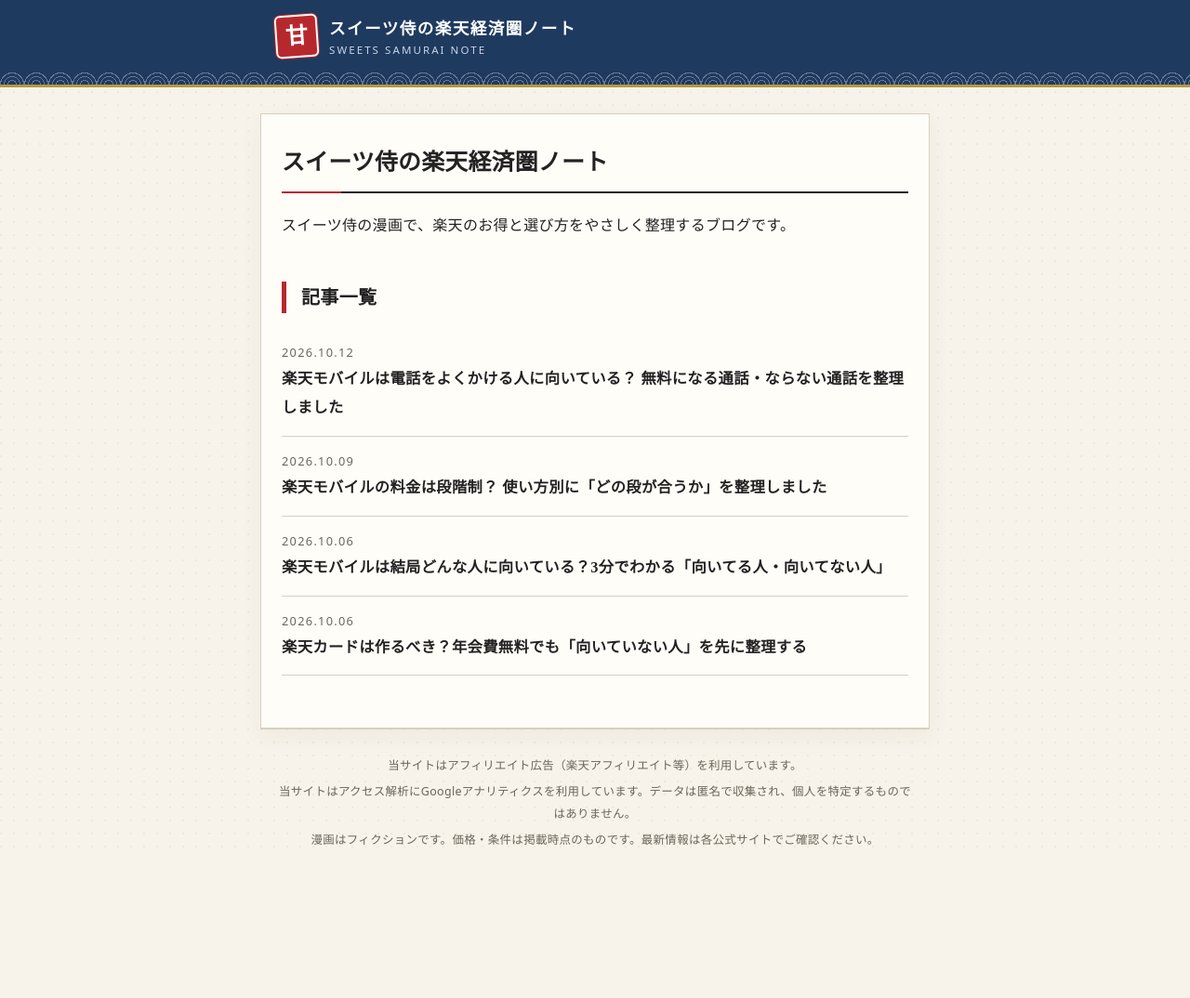
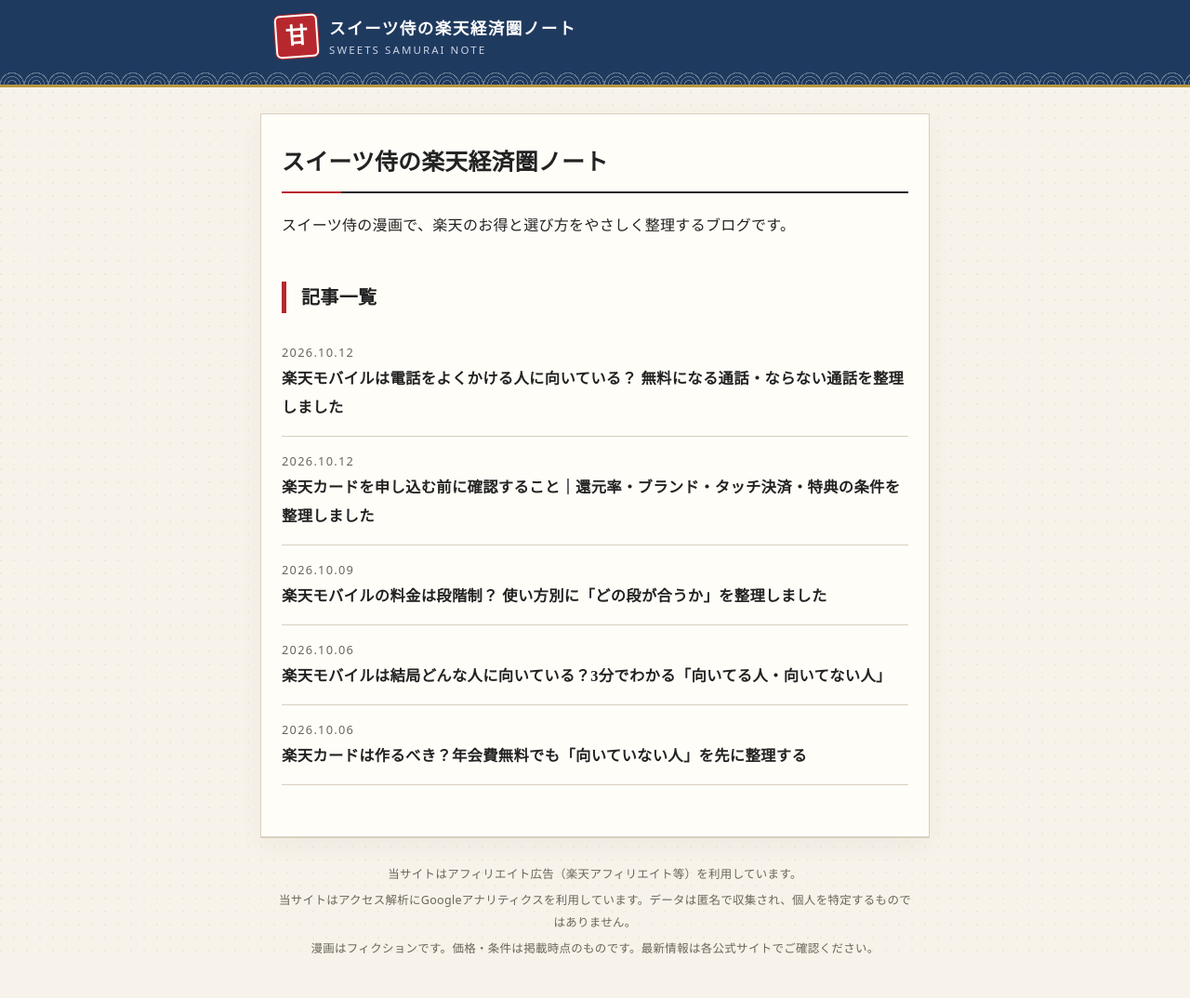
Before and after one commit to eztamu/sweets-blog, a Jekyll site: the page built from index.md, in a window 1280 px wide. Shown: the whole page at 93% size. Built offline with Jekyll 4.4.1, drawn with Linux system fonts in a browser that asks for light colours; before the commit the page ends 956 px from its top, so only the background shows below that; part of the change alters nothing that is shown.

Commit message:
記事を追加: 楽天カードを申し込む前に確認すること（既存2記事に相互リンク）
Co-Authored-By: Claude Sonnet 5.5 <noreply@anthropic.com>
Claude-Session: https://claude.ai/code/session_01BpUWxc767rFro4ZmmBRR5J

```diff
--- a/_posts/2026-10-06-rakuten-card-fit.md
+++ b/_posts/2026-10-06-rakuten-card-fit.md
@@ -117,3 +117,4 @@ A. 2026年10月時点の公式バナー表記です。審査やポイントの
 
 - [楽天モバイルは結局どんな人に向いている？3分でわかる「向いてる人・向いてない人」]({% post_url 2026-10-06-rakuten-mobile-fit %})
 - [楽天モバイルの料金は段階制？ 使い方別に「どの段が合うか」を整理しました]({% post_url 2026-10-09-rakuten-mobile-tier %})
+- [楽天カードを申し込む前に確認すること｜還元率・ブランド・タッチ決済・特典の条件を整理しました]({% post_url 2026-10-12-rakuten-card-precheck %})
--- /dev/null
+++ b/_posts/2026-10-12-rakuten-card-precheck.md
@@ -0,0 +1,129 @@
+---
+title: "楽天カードを申し込む前に確認すること｜還元率・ブランド・タッチ決済・特典の条件を整理しました"
+date: 2026-10-12
+description: "楽天カードの申し込み前に、年会費、還元率、国際ブランドとタッチ決済、申し込めない人の条件、入会特典の内訳を、公式の表記と運営者の利用メモで整理しました。"
+---
+![スイーツ侍の4コマ漫画](/assets/img/rakuten-card-precheck-intro.jpg)
+
+## 【結論】申し込む前に「特典の内訳」を見ておくのが肝心でござる
+
+楽天カードは、まだ楽天カードを持っておらず、年会費のかからないカードを探している人に向いています。すでに持っている人や、特典のポイント数だけで決めたい人は、先に条件を確認してからにしましょう。
+
+この記事で分かること
+- 還元率・国際ブランド・タッチ決済の基本
+- 「5,000ポイント」の内訳と、特典ごとの条件
+- 申し込めない人と、申し込みの流れ
+
+{% include aff.html id="card" %}
+
+## 「おやつ代が足りぬ」…でも申し込む前に、何を見ればいいか分からない
+
+漫画の侍のように、毎日の小さな出費が積み重なると「カードでポイントを貯めたい」と思いますよね。ところが、いざ申し込もうとすると「5,000ポイントは全部もらえるの？」「ブランドはどれを選べばいい？」と、細かい点が気になって手が止まりがちです。
+
+申し込んだあとに「思っていた条件と違った」となるのは避けたいところです。ここでは、申し込みの手前で確認しておきたい点を順番に整理します。
+
+## 申し込む前に確認したい5つのポイント
+
+### 1. 年会費と還元率
+
+| 項目 | 内容 |
+|---|---|
+| 年会費 | 永年無料（バナー表記） |
+| ポイント還元率 | 1%還元（100円につき1ポイント） |
+| 注意 | 一部、還元率が異なる利用先がある |
+
+1%還元は、すべての利用先で同じというわけではありません。よく使う利用先が決まっている人は、公式ページの注記を見ておきましょう。
+
+### 2. 国際ブランドとタッチ決済
+
+選べる国際ブランドは、Visa / Mastercard / JCB / American Express の4つです。公式ページによると、どのブランドもタッチ決済に対応しています。
+
+### 3. 申し込めない人
+
+- 18歳未満の人
+- 海外在住の人
+
+### 4. 「5,000ポイント」の内訳
+
+バナーにある「新規入会&3回利用で5,000ポイント」は、2つの特典の合計です。特典ごとに条件が違うので、分けて見ておきましょう。
+
+| 特典 | ポイント | 条件・進呈の目安 |
+|---|---|---|
+| 入会特典 | 2,000ポイント | 「楽天e-NAVI」への初回登録が完了してから2日前後で進呈 |
+| カード利用特典 | 3,000ポイント（期間限定ポイント） | 申し込み翌月末までにカードショッピングを3回以上利用すること、口座振替を設定していることなど、所定の条件あり |
+
+「3回利用」が条件になっているのは、カード利用特典の3,000ポイントのほうです。こちらは期間限定ポイントなので、細かい条件とあわせて公式ページで確認してください。
+
+### 5. 紹介の対象になる人
+
+紹介の対象は、新しくカードが発行される人です。すでに楽天カードを持っている人は対象外です。
+
+## 運営者の利用メモ
+
+ここからは、運営者が実際に使っている中での感想です。
+
+- 国際ブランドは、日本国内で使うのであれば、使えるもの・好きなものを選べばよいと考えています。
+- タッチ決済は普通に使えています。使えるなら使うとよいと思います。
+- 申し込みで迷った点は、特にありませんでした。
+- 運営者の使い方では、楽天市場のポイントアップのキャンペーンのときに、楽天カードを持っていることが有利に働くので、お得に感じています（キャンペーンの条件は公式で確認してください）。
+- 利用履歴をアプリでほぼリアルタイムに確認できるのが良いと感じています。
+- 使えなくて困った場面はあまりなく、ふつうによく使えています。
+
+※個人の感想です。使い方やキャンペーンの条件によって異なります。
+
+## 向いている人
+
+- まだ楽天カードを持っていない人
+- 年会費がかからないカードを探している人
+- 新規入会の特典（条件あり）を、公式ページで確認したうえで検討したい人
+
+## 向いていない人・先に確認したい人
+
+- すでに楽天カードを持っている人（紹介の対象外です）
+- 特典のポイント数だけで決めたい人（進呈には条件があり、3,000ポイントは期間限定ポイントです）
+- クレジットカードを使う予定がない人（カード利用特典は、申し込み翌月末までに3回以上ショッピングで使うことなどが条件です）
+- 18歳未満の人、海外在住の人（申し込めません）
+
+## 申し込みの流れ
+
+1. 紹介リンクから公式ページへ進む
+2. 公式ページで、最新の条件を確認する
+3. 申し込む（紹介はカードの発行が条件です）
+
+## Q&A
+
+**Q. 年会費はかかりますか？**
+A. バナーには「年会費永年無料」と書かれています。最新の情報は公式ページで確認してください。
+
+**Q. 3回使えば5,000ポイント全部がもらえますか？**
+A. 5,000ポイントは、入会特典2,000ポイントとカード利用特典3,000ポイント（期間限定ポイント）の合計です。入会特典は楽天e-NAVIへの初回登録、カード利用特典は3回以上の利用などが条件で、それぞれ別の条件があります。詳細は公式ページで確認してください。
+
+**Q. 還元率はどこで使っても1%ですか？**
+A. 公式の表記は「1%還元(100円につき1ポイント)」です。ただし、一部、還元率が異なる利用先があります。
+
+**Q. 高校生でも申し込めますか？審査はどうなりますか？**
+A. 公式ページに書かれているのは、18歳未満の人と海外在住の人は申し込めないという点です。高校生の扱いや審査については、公式ページで確認してください。
+
+**Q. いつ時点の情報ですか？**
+A. 2026年10月時点の、公式バナーと公式ページの表記です。
+
+## 申し込む前の注意
+
+- 特典・条件は、2026年10月時点の公式バナー・公式ページの表記です。変更される場合があります。
+- 特典の進呈には条件があります。
+- 5,000ポイントは、入会特典2,000ポイントとカード利用特典3,000ポイント（期間限定ポイント）の合計で、条件はそれぞれ別です。
+- すでに楽天カードを持っている人は、紹介の対象外です。
+- 最新の条件は、公式ページで確認してください。
+
+{% include aff.html id="card" %}
+
+## 追伸（P.S.）
+
+「おやつ代の工夫は、まず条件の内訳を読むところからでござる。確かめてから申し込むのが侍の作法でござるよ！」
+
+申し込む前に、公式ページで最新の条件を確認してください。
+
+## あわせて読みたい
+
+- [楽天カードは作るべき？年会費無料でも「向いていない人」を先に整理する]({% post_url 2026-10-06-rakuten-card-fit %})
+- [楽天モバイルは結局どんな人に向いている？3分でわかる「向いてる人・向いてない人」]({% post_url 2026-10-06-rakuten-mobile-fit %})
--- a/_posts/2026-10-12-rakuten-mobile-call.md
+++ b/_posts/2026-10-12-rakuten-mobile-call.md
@@ -111,3 +111,4 @@ A. この記事ではお答えできません。公式ページで確認して
 - [楽天モバイルは結局どんな人に向いている？3分でわかる「向いてる人・向いてない人」]({% post_url 2026-10-06-rakuten-mobile-fit %})
 - [楽天モバイルの料金は段階制？ 使い方別に「どの段が合うか」を整理しました]({% post_url 2026-10-09-rakuten-mobile-tier %})
 - [楽天カードは作るべき？年会費無料でも「向いていない人」を先に整理する]({% post_url 2026-10-06-rakuten-card-fit %})
+- [楽天カードを申し込む前に確認すること｜還元率・ブランド・タッチ決済・特典の条件を整理しました]({% post_url 2026-10-12-rakuten-card-precheck %})
```
Also changed, not shown: assets/img/rakuten-card-precheck-intro.jpg (added).
